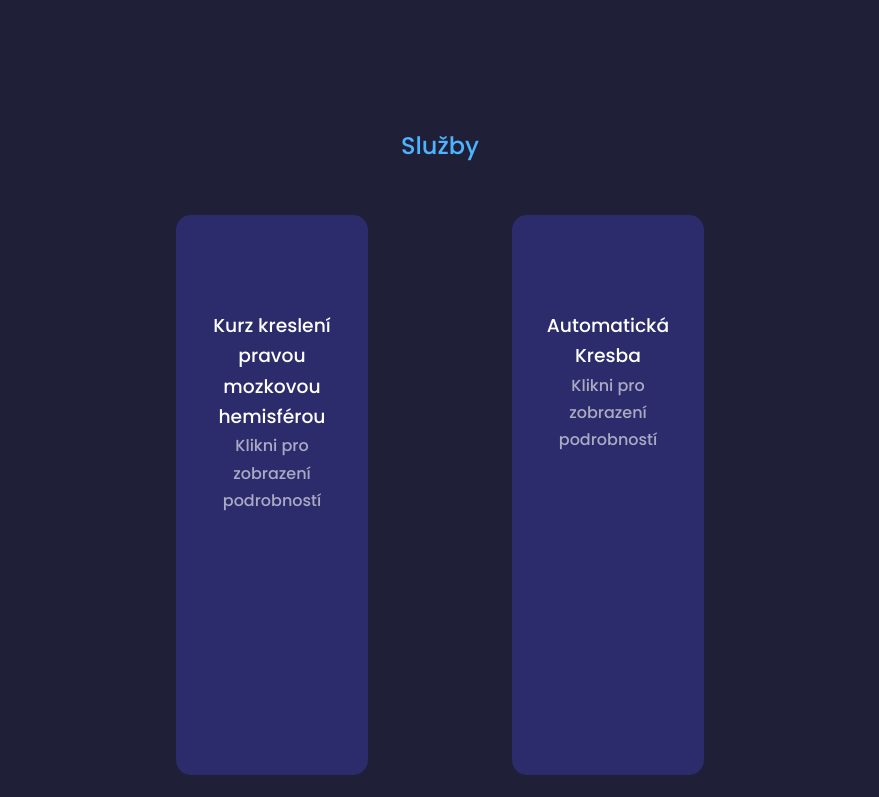
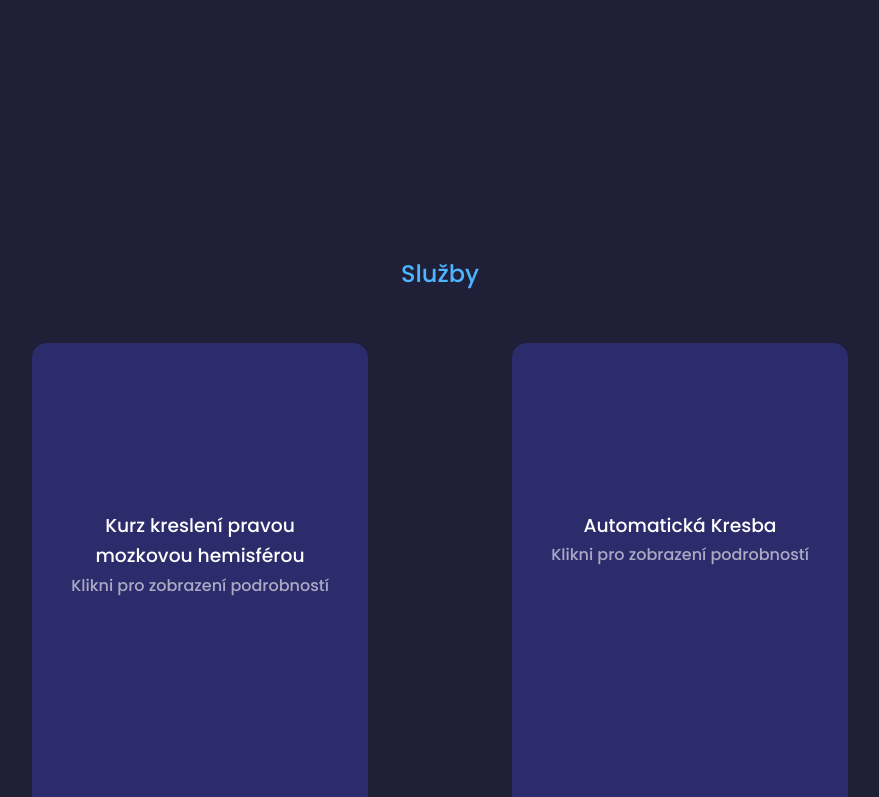
Before and after one commit to DelFaa365/kurzy_kresleni, a React (Create React App) app: page / in a window 1280 px wide. Shown: the part 1583-2380 px from the top of the page, without its empty margins (200-1079 px from the left). Built offline with nearby package versions, Linux system fonts and the light colour scheme.

Commit message:
Změna a fix responsivity a centrování containerů

```diff
--- a/public/index.html
+++ b/public/index.html
@@ -6,8 +6,8 @@
     <meta name="viewport" content="width=device-width, initial-scale=1" />
     <meta name="theme-color" content="#000000" />
     <meta
-      name="description"
-      content="Web site created using create-react-app"
+      name="Kurzy kreslení pravou mozkovou hemisférou"
+      content="Kurzy kreslení"
     />
     <link rel="apple-touch-icon" href="%PUBLIC_URL%/logo192.png" />
     <!--
@@ -24,7 +24,7 @@
       work correctly both with client-side routing and a non-root public URL.
       Learn how to configure a non-root public URL by running `npm run build`.
     -->
-    <title>React App</title>
+    <title>Kurzy kreslení</title>
   </head>
   <body>
     <noscript>You need to enable JavaScript to run this app.</noscript>
--- a/src/components/Header/header.css
+++ b/src/components/Header/header.css
@@ -1,6 +1,6 @@
 header {
     height: 100vh;
-    padding-top: 7rem;
+    margin: auto 0;
     overflow: hidden;
     background: linear-gradient(to bottom right, rgba(72, 72, 212, 0), rgba(241, 104, 104, 0)), url('../../assets/background.png') center center no-repeat;
     background-size: cover;
--- a/src/components/Services/Services.jsx
+++ b/src/components/Services/Services.jsx
@@ -3,7 +3,7 @@ import "./services.css";
 
 const services = () => {
   return (
-    <section className="services__main" id="services">
+    <section id="services">
       <h2>Služby</h2>
       <div className="container services__cards">
           <div className="services__card">
--- a/src/components/Services/services.css
+++ b/src/components/Services/services.css
@@ -1,12 +1,8 @@
-.services__main {
-  margin: 0;
-  padding: 0;
-}
+
 .services__cards {
     display: grid;
-    place-content: center;
-    grid-template-columns: 20% 20%;
-    gap: 15%;
+    grid-template-columns: 35% 35%;
+    justify-content: space-around;
 }
 
 h1, h4{
@@ -24,7 +20,7 @@ h4 {
   perspective: 150rem;
   position: relative;
   height: 40rem;
-  max-width: 400px;
+  max-width: 500px;
   box-shadow: none;
   background: none;
 }
@@ -60,12 +56,12 @@ h4 {
 
 .services__card:hover .services__card-side.front {
   transform: rotateY(180deg);
-  width: 150%;
+  width: 130%;
 }
 
 .services__card:hover .services__card-side.back {
   transform: rotateY(0deg);
-  width: 150%;
+  width: 130%;
 }
 
 .services__card:hover:nth-child(even) .services__card-side.back {
@@ -101,6 +97,7 @@ h4 {
 
   .services__card:hover .services__card-side.back {
     width: 100%;
+    font-size: 0.85rem;
   }
 
   .services__card:hover:nth-child(even) .services__card-side.back {
--- a/src/components/nav/nav.css
+++ b/src/components/nav/nav.css
@@ -33,3 +33,11 @@ nav a.active {
     background: var(--color-bg);
     color: var(--color-white);
 }
+
+
+@media screen and (max-width: 600px) {
+
+    nav {
+        bottom: 5.5rem;
+    }
+}
```
